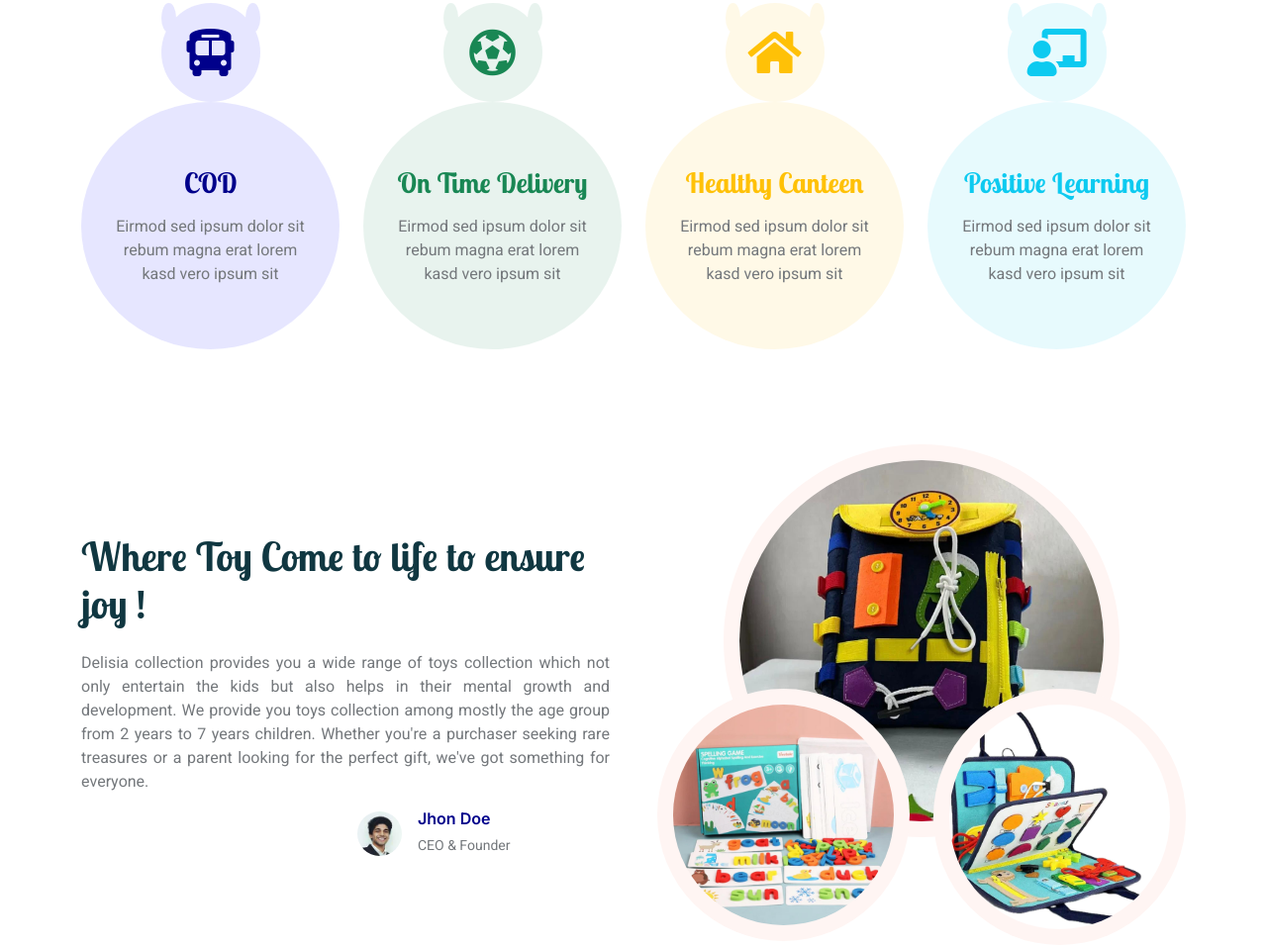
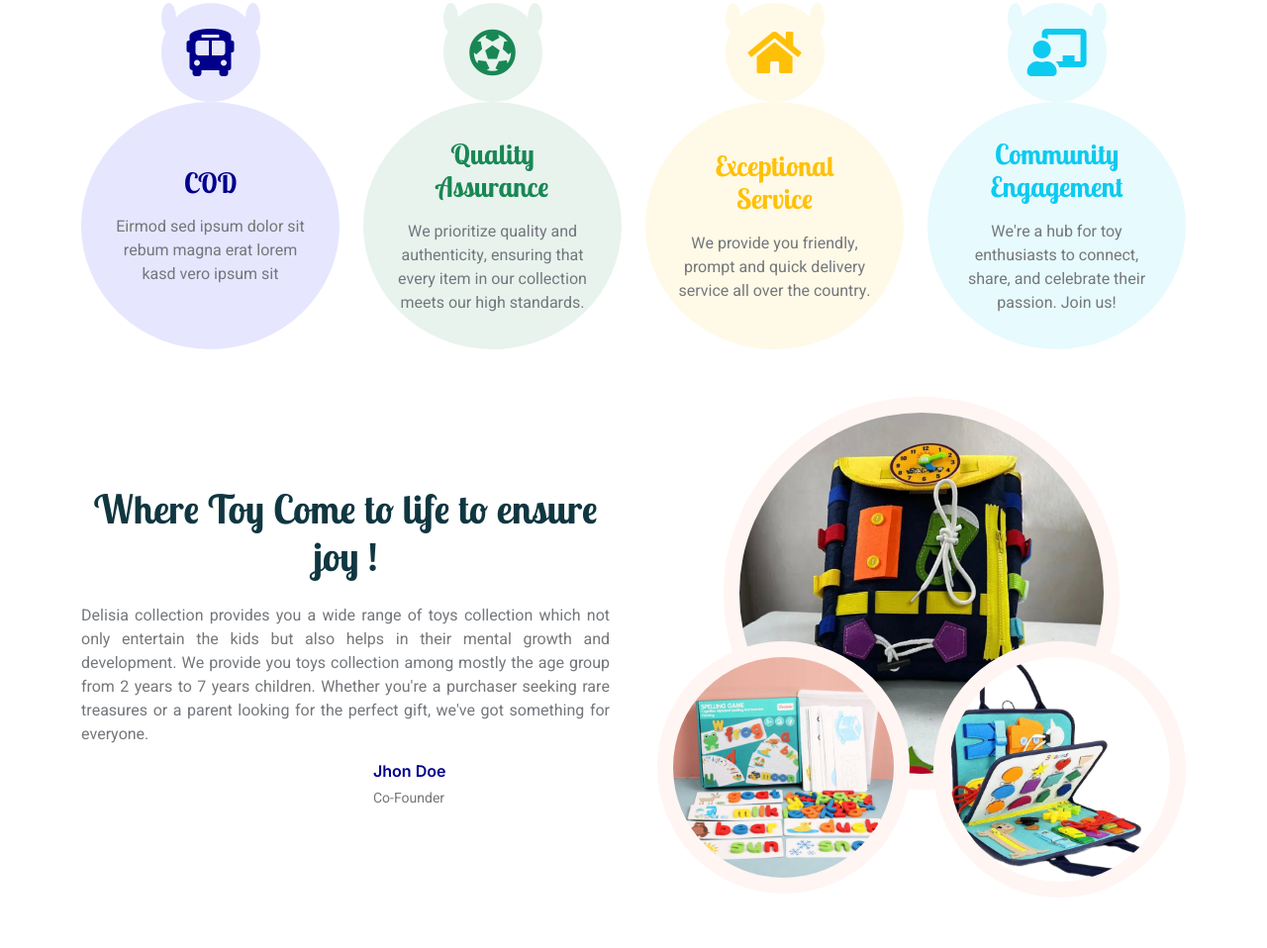
Before and after one commit to pmshrestha/Delisia_Colection, a plain HTML site: page index.html in a window 1280 px wide. Shown: the part 1065-2023 px from the top of the page at 99% size. Drawn offline with nearby package versions, Linux system fonts and the light colour scheme.

Commit message:
first commit

```diff
--- a/index.html
+++ b/index.html
@@ -133,7 +133,7 @@
         <div class="container-xxl py-5">
             <div class="container">
                 <div class="text-center mx-auto mb-5 wow fadeInUp" data-wow-delay="0.1s" style="max-width: 600px;">
-                    <h1 class="mb-3">School Facilities</h1>
+                    <h1 class="mb-3">Why Choose Us</h1>
                     <p>Eirmod sed ipsum dolor sit rebum labore magna erat. Tempor ut dolore lorem kasd vero ipsum sit eirmod sit. Ipsum diam justo sed rebum vero dolor duo.</p>
                 </div>
                 <div class="row g-4">
@@ -158,8 +158,9 @@
                                 <span class="bg-success"></span>
                             </div>
                             <div class="facility-text bg-success">
-                                <h3 class="text-success mb-3">On Time Delivery</h3>
-                                <p class="mb-0">Eirmod sed ipsum dolor sit rebum magna erat lorem kasd vero ipsum sit</p>
+                                <h3 class="text-success mb-3">Quality Assurance</h3>
+                                <p class="mb-0">We prioritize quality and authenticity, ensuring that every item in our collection meets our high standards.
+                                </p>
                             </div>
                         </div>
                     </div>
@@ -171,8 +172,9 @@
                                 <span class="bg-warning"></span>
                             </div>
                             <div class="facility-text bg-warning">
-                                <h3 class="text-warning mb-3">Healthy Canteen</h3>
-                                <p class="mb-0">Eirmod sed ipsum dolor sit rebum magna erat lorem kasd vero ipsum sit</p>
+                                <h3 class="text-warning mb-3">Exceptional Service</h3>
+                                <p class="mb-0">We provide you friendly, prompt and quick delivery service all over the country.
+                                </p>
                             </div>
                         </div>
                     </div>
@@ -184,10 +186,9 @@
                                 <span class="bg-info"></span>
                             </div>
                             <div class="facility-text bg-info">
-                                <h3 class="text-info mb-3">Positive Learning</h3>
-                                <p class="mb-0">Eirmod sed ipsum dolor sit rebum magna erat lorem kasd vero ipsum sit</p>
-                            </div>
-                        </div>
+                                <h3 class="text-info mb-3">Community Engagement</h3>
+                                <p class="mb-0">  We're a hub for toy enthusiasts to connect, share, and celebrate their passion. Join us!
+                                </div>
                     </div>
                 </div>
             </div>
@@ -200,7 +201,7 @@
             <div class="container">
                 <div class="row g-5 align-items-center">
                     <div class="col-lg-6 wow fadeInUp" data-wow-delay="0.1s">
-                        <h1 class="mb-4">Where Toy Come to life to ensure joy !</h1>
+                        <h1 style="text-align: center;" class="mb-4">Where Toy Come to life to ensure joy !</h1>
                         <p style="text-align: justify;">
                             Delisia collection provides you a wide range of toys collection which not only entertain the kids but also helps in their mental growth and development. We provide you toys collection among mostly the age group from 2 years to 7 years children. Whether you're a purchaser seeking rare treasures or a parent looking for the perfect gift, we've got something for everyone.
 
@@ -211,10 +212,10 @@
                             </div>
                             <div class="col-sm-6">
                                 <div class="d-flex align-items-center">
-                                    <img class="rounded-circle flex-shrink-0" src="img/user.jpg" alt="" style="width: 45px; height: 45px;">
+                                    <!-- <img class="rounded-circle flex-shrink-0" src="img/user.jpg" alt="" style="width: 45px; height: 45px;"> -->
                                     <div class="ms-3">
                                         <h6 class="text-primary mb-1">Jhon Doe</h6>
-                                        <small>CEO & Founder</small>
+                                        <small>Co-Founder</small>
                                     </div>
                                 </div>
                             </div>
```
Also changed, not shown: contact.html (+6 -0 lines).
